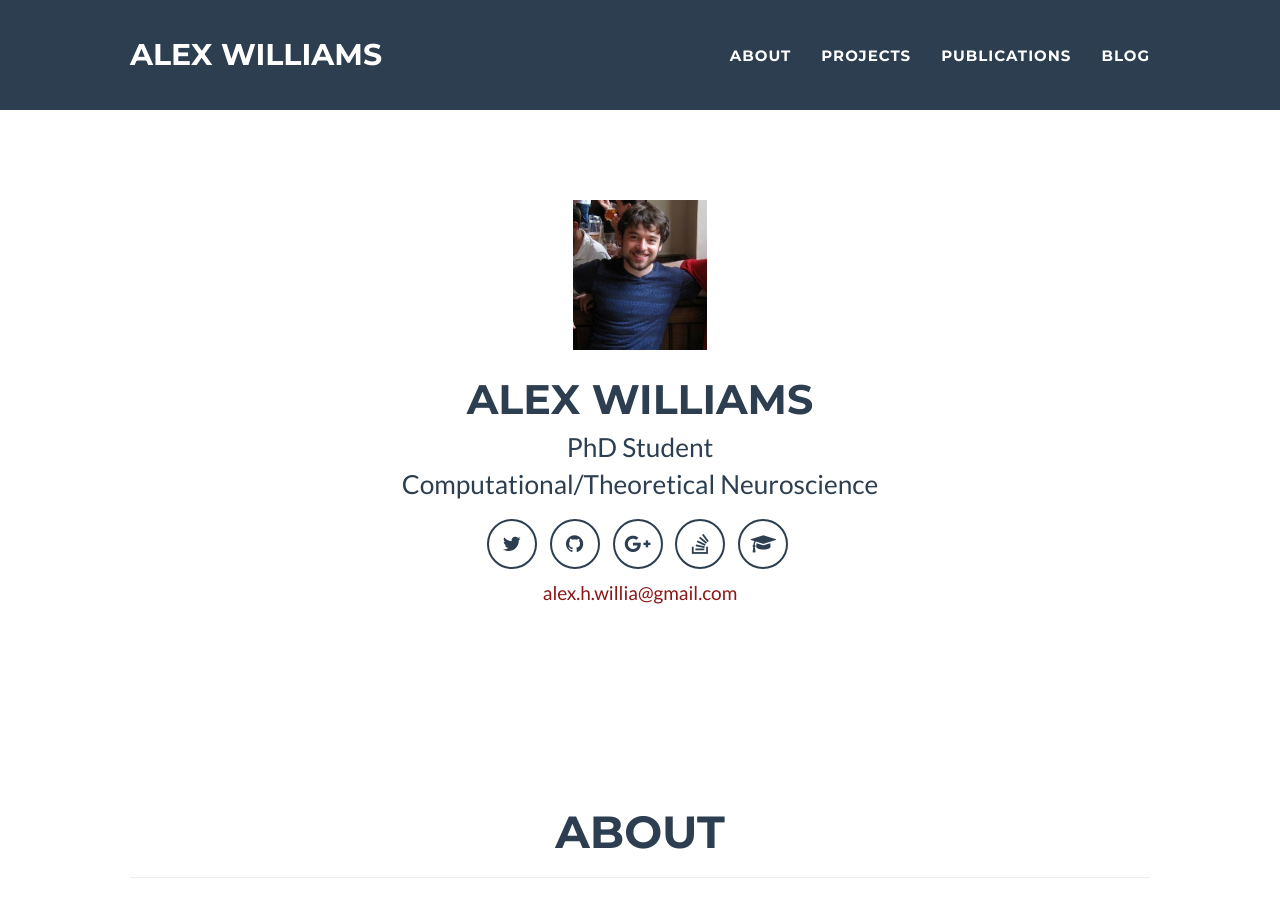
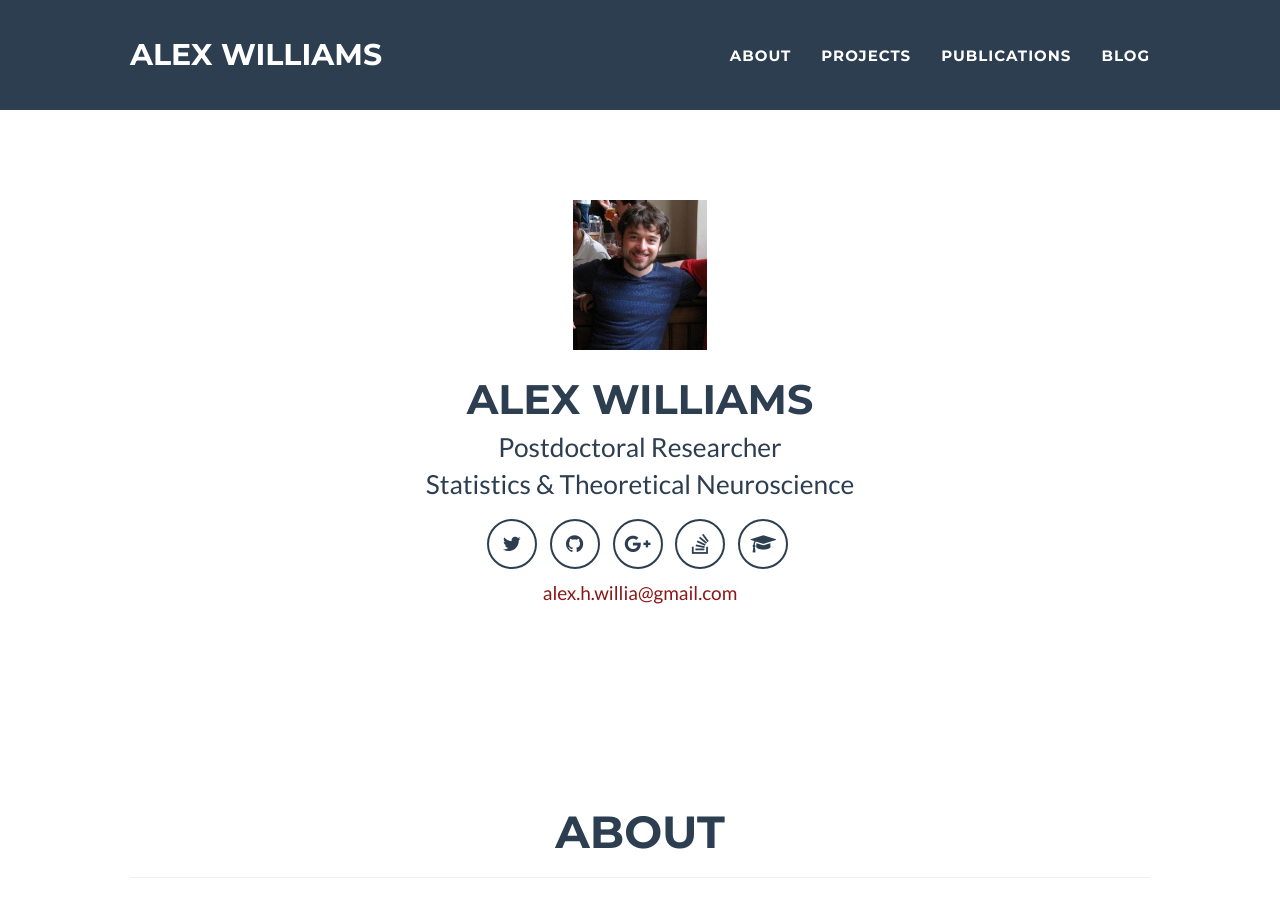
Before and after one commit to ahwillia/ahwillia.github.com, a Jekyll site: the page built from index.html, in a window 1280 px wide and 900 px high. Built offline with Jekyll 4.4.1, drawn with Linux system fonts in a browser that asks for light colours; nearby versions of some CDN libraries; library files that are not in the unit come from our copies.

Commit message:
update header

```diff
--- a/_includes/header.html
+++ b/_includes/header.html
@@ -6,7 +6,7 @@
                     <img height=150 src="img/profile.jpg" alt="">
                     <div class="intro-text">
                         <span class="name">Alex Williams</span>
-                        <span class="skills">PhD Student<br>Computational/Theoretical Neuroscience</span><br>
+                        <span class="skills">Postdoctoral Researcher<br>Statistics &amp; Theoretical Neuroscience</span><br>
                         <ul class="list-inline">
                             {% for network in site.social %}
                             <li>
```
